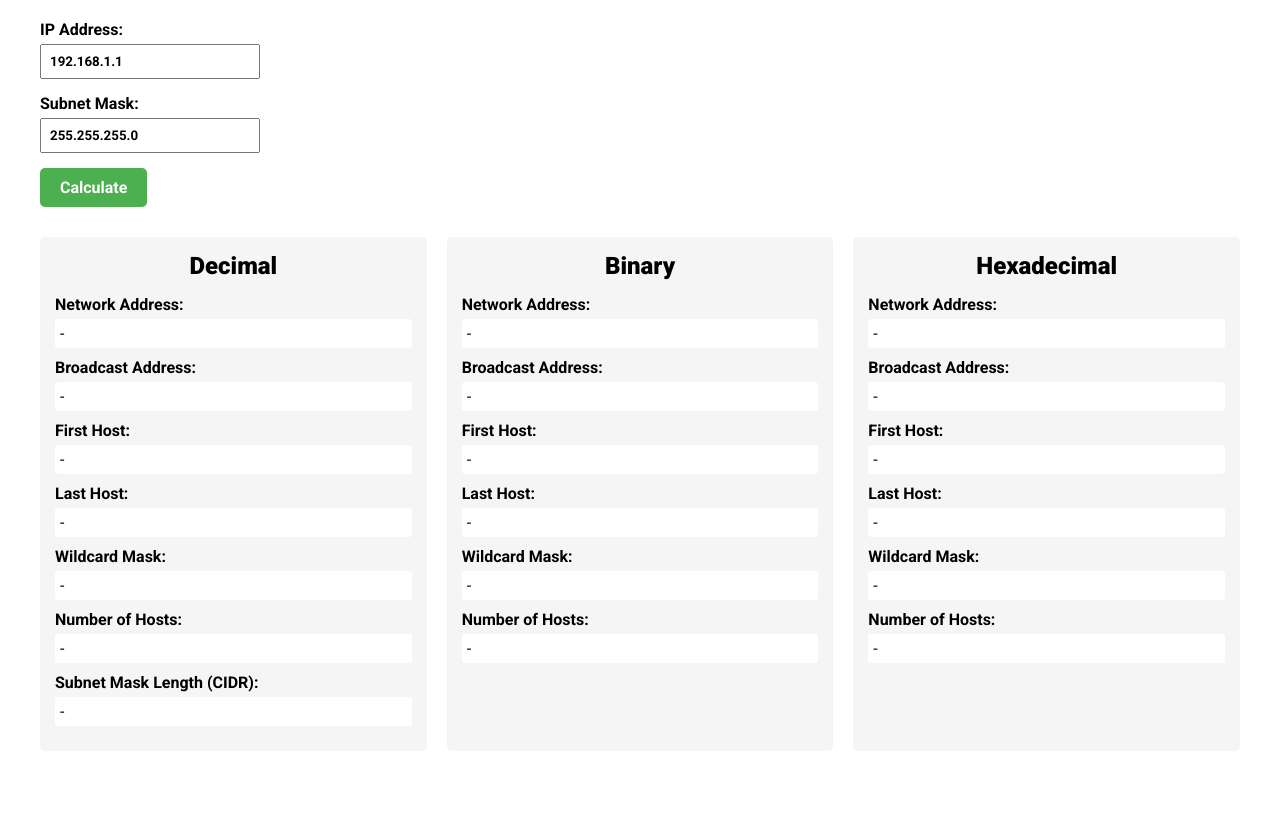
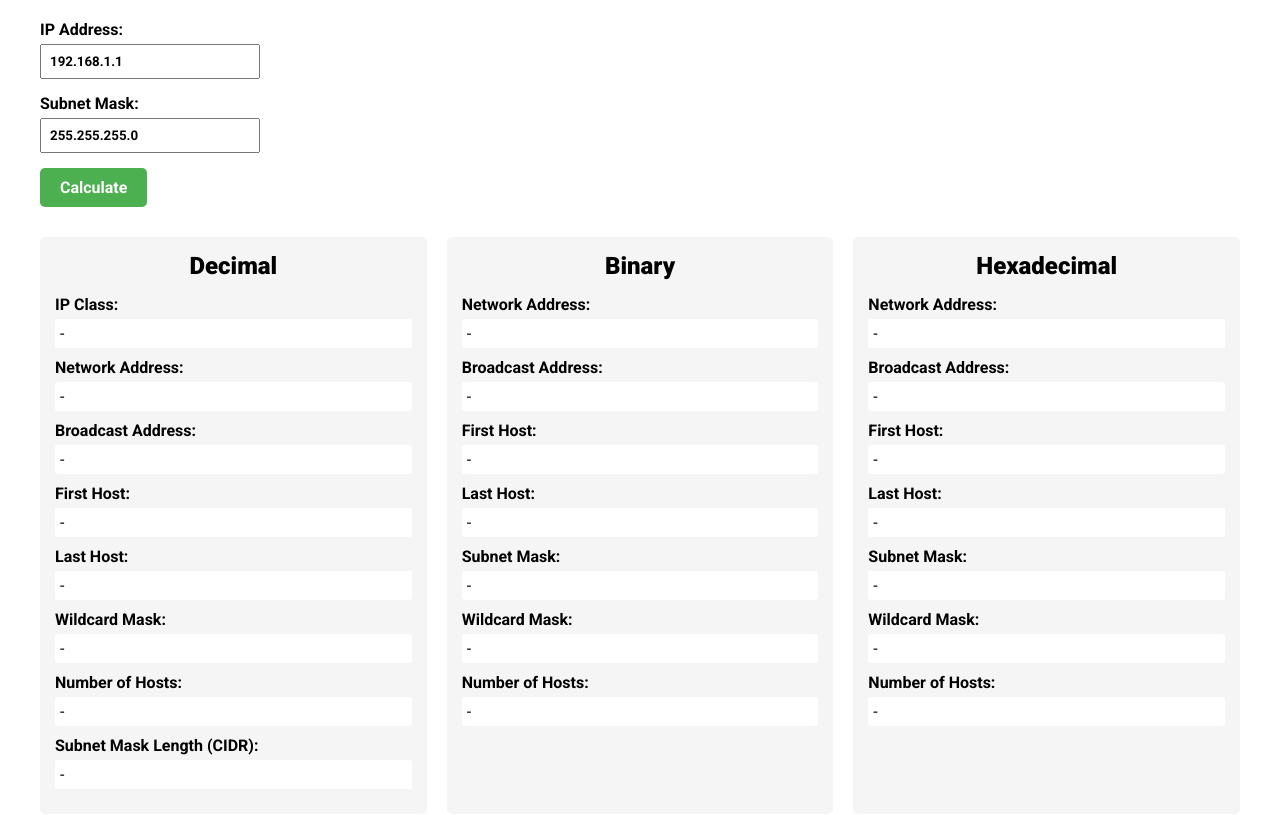
Before and after one commit to J-Henry00/ip-calc, a website: page public/index.html in a window 1280 px wide. Shown: the part 81-896 px from the top of the page. Before the commit the page ends 860 px from the top, so only its background shows below. Drawn offline with Linux system fonts and the light colour scheme; no server answers.

Commit message:
Update index.html

```diff
--- a/public/index.html
+++ b/public/index.html
@@ -6,12 +6,13 @@
     <title>IP Kalkulátor</title>
 
     <link rel="stylesheet" href="/styles.css">
+    <link rel="shortcut icon" href="https://cdn.glitch.global/8a62376c-9f27-469b-8689-366ad6a87b47/public%2Ffavicon.ico?v=1733598240227">
 </head>
 <body>
 
     <script src="/script.js" defer></script>
 
-    <h1 style="text-align: center;">IP Kalkulátor</h1>
+    <h1 style="text-align: center; user-select: none;">IP Kalkulátor</h1>
 
     <div class="container">
         <div class="input-section">
@@ -31,6 +32,10 @@
         <div class="output-section">
             <div class="output-column">
                 <h2>Decimal</h2>
+                <div class="output-group">
+                    <label>IP Class:</label>
+                    <span id="ip-class">-</span>
+                </div>
                 <div class="output-group">
                     <label>Network Address:</label>
                     <span id="network-decimal">-</span>
@@ -80,6 +85,10 @@
                     <span id="last-host-binary">-</span>
                 </div>
                 <div class="output-group">
+                    <label>Subnet Mask:</label>
+                    <span id="subnet-mask-binary">-</span>
+                </div>
+                <div class="output-group">
                     <label>Wildcard Mask:</label>
                     <span id="wildcard-binary">-</span>
                 </div>
@@ -108,6 +117,10 @@
                     <span id="last-host-hex">-</span>
                 </div>
                 <div class="output-group">
+                    <label>Subnet Mask:</label>
+                    <span id="subnet-mask-hex">-</span>
+                </div>
+                <div class="output-group">
                     <label>Wildcard Mask:</label>
                     <span id="wildcard-hex">-</span>
                 </div>
```
